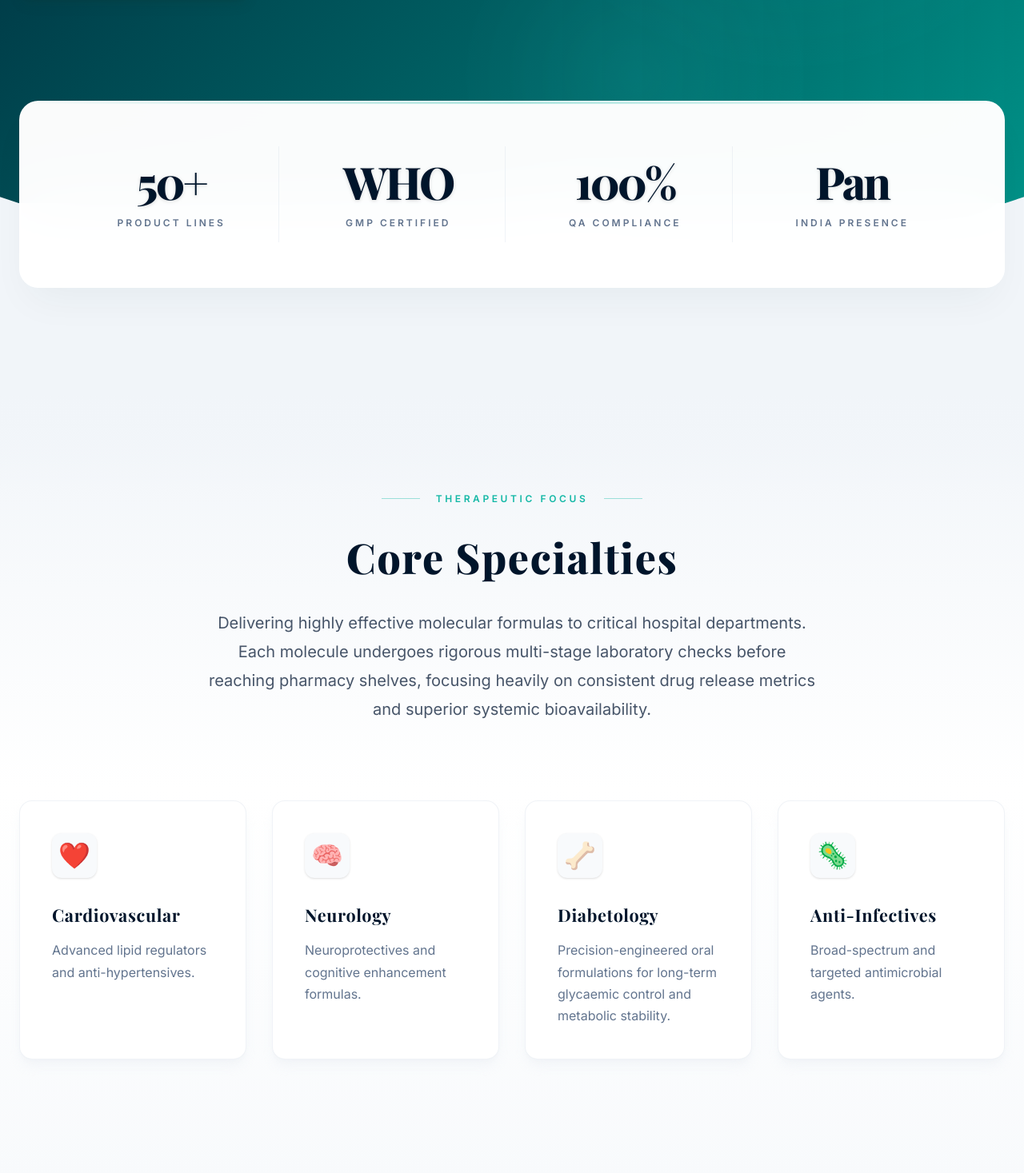
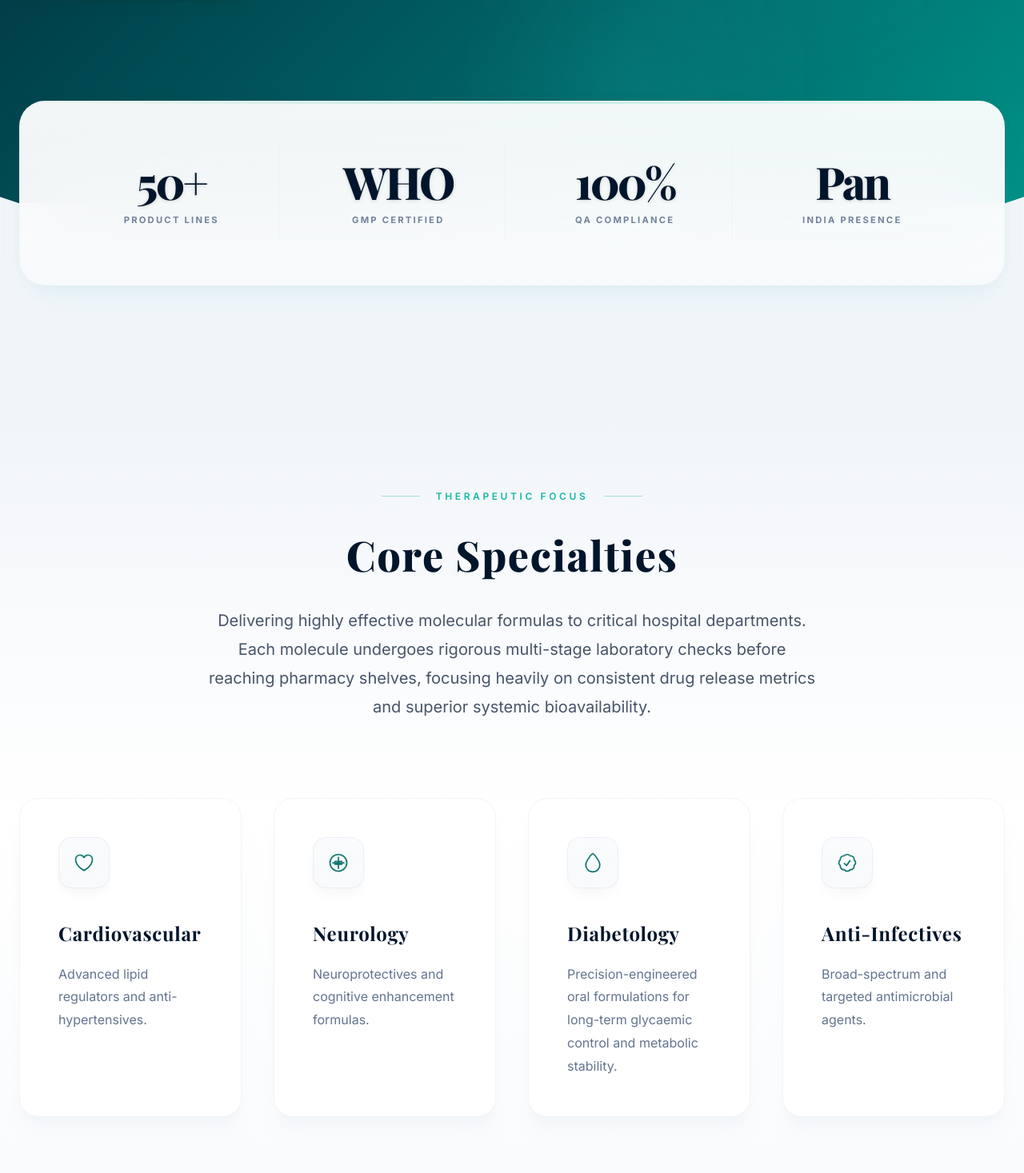
Before and after one commit to anshulsoni1/medileo-website, a Next.js app: page / in a window 1280 px wide. Shown: the part 943-2410 px from the top of the page at 80% size. Built offline with nearby package versions, Linux system fonts and the light colour scheme.

Commit message:
home page completed

```diff
--- a/pages/index.js
+++ b/pages/index.js
@@ -57,33 +57,33 @@ function StatItem({ value, suffix = "", label, delay = 0, type = "number" }) {
     <motion.div
       ref={ref}
       className="text-center px-2 md:px-6 py-4 flex flex-col justify-center items-center group cursor-default"
-      whileHover={{ y: -6, scale: 1.02 }}
-      transition={{ duration: 0.5, ease: [0.22, 1, 0.36, 1] }}
+      whileHover={{ y: -2 }}
+      transition={{ duration: 0.6, ease: [0.16, 1, 0.3, 1] }}
     >
       {type === "number" ? (
         <motion.div
-          initial={{ opacity: 0, scale: 0.85 }}
-          animate={isInView ? { opacity: 1, scale: 1 } : { opacity: 0, scale: 0.85 }}
+          initial={{ opacity: 0, scale: 0.95 }}
+          animate={isInView ? { opacity: 1, scale: 1 } : { opacity: 0, scale: 0.95 }}
           transition={{ duration: 1.2, delay, ease: [0.16, 1, 0.3, 1] }}
-          className="text-5xl md:text-[3.5rem] font-extrabold text-[#00152b] mb-4 font-serif tracking-tighter drop-shadow-sm group-hover:text-[#0f766e] transition-colors duration-500"
+          className="text-5xl md:text-[3.5rem] font-extrabold text-[#00152b] mb-3 font-serif tracking-tighter drop-shadow-sm group-hover:text-[#0f766e] transition-colors duration-500"
         >
           {displayValue}{suffix}
         </motion.div>
       ) : (
         <motion.div
-          initial={{ opacity: 0, scale: 0.85 }}
-          animate={isInView ? { opacity: 1, scale: 1 } : { opacity: 0, scale: 0.85 }}
+          initial={{ opacity: 0, scale: 0.95 }}
+          animate={isInView ? { opacity: 1, scale: 1 } : { opacity: 0, scale: 0.95 }}
           transition={{ duration: 1.2, delay, ease: [0.16, 1, 0.3, 1] }}
-          className="text-5xl md:text-[3.5rem] font-extrabold text-[#00152b] mb-4 font-serif tracking-tighter drop-shadow-sm group-hover:text-[#0f766e] transition-colors duration-500"
+          className="text-5xl md:text-[3.5rem] font-extrabold text-[#00152b] mb-3 font-serif tracking-tighter drop-shadow-sm group-hover:text-[#0f766e] transition-colors duration-500"
         >
           {value}{suffix}
         </motion.div>
       )}
       <motion.div
-        initial={{ opacity: 0, filter: "blur(4px)" }}
-        animate={isInView ? { opacity: 1, filter: "blur(0px)" } : { opacity: 0, filter: "blur(4px)" }}
+        initial={{ opacity: 0, filter: "blur(2px)", y: 5 }}
+        animate={isInView ? { opacity: 1, filter: "blur(0px)", y: 0 } : { opacity: 0, filter: "blur(2px)", y: 5 }}
         transition={{ duration: 1.0, delay: delay + 0.2, ease: [0.16, 1, 0.3, 1] }}
-        className="text-[0.65rem] md:text-xs font-semibold text-slate-500 uppercase tracking-[0.25em] group-hover:text-slate-700 transition-colors duration-500"
+        className="text-[0.65rem] md:text-[0.7rem] font-bold text-slate-500/90 uppercase tracking-[0.2em] group-hover:text-[#0f766e] transition-colors duration-500"
       >
         {label}
       </motion.div>
@@ -97,22 +97,39 @@ function FocusAreas() {
 
   const areas = [
     {
-      emoji: "❤️",
+      icon: (
+        <svg className="w-7 h-7 text-[#0f766e] group-hover:scale-110 transition-transform duration-500 ease-out" fill="none" stroke="currentColor" strokeWidth="1.5" viewBox="0 0 24 24">
+          <path strokeLinecap="round" strokeLinejoin="round" d="M21 8.25c0-2.485-2.099-4.5-4.688-4.5-1.935 0-3.597 1.126-4.312 2.733-.715-1.607-2.377-2.733-4.313-2.733C5.1 3.75 3 5.765 3 8.25c0 7.22 9 12 9 12s9-4.78 9-12z" />
+        </svg>
+      ),
       title: "Cardiovascular",
       desc: "Advanced lipid regulators and anti-hypertensives.",
     },
     {
-      emoji: "🧠",
+      icon: (
+        <svg className="w-7 h-7 text-[#0f766e] group-hover:scale-110 transition-transform duration-500 ease-out" fill="none" stroke="currentColor" strokeWidth="1.5" viewBox="0 0 24 24">
+          <path strokeLinecap="round" strokeLinejoin="round" d="M8.25 10.5h7.5M8.25 13.5h7.5M12 3a9 9 0 100 18 9 9 0 000-18z" />
+          <path strokeLinecap="round" strokeLinejoin="round" d="M12 6v12M6 12h12" />
+        </svg>
+      ),
       title: "Neurology",
       desc: "Neuroprotectives and cognitive enhancement formulas.",
     },
     {
-      emoji: "🦴",
+      icon: (
+        <svg className="w-7 h-7 text-[#0f766e] group-hover:scale-110 transition-transform duration-500 ease-out" fill="none" stroke="currentColor" strokeWidth="1.5" viewBox="0 0 24 24">
+          <path strokeLinecap="round" strokeLinejoin="round" d="M12 21.75c-4.142 0-7.5-3.358-7.5-7.5 0-2.22 1.343-4.992 4.01-8.541C9.697 4.148 10.82 2.656 12 2.25c1.18.406 2.303 1.898 3.49 3.459 2.667 3.549 4.01 6.32 4.01 8.541 0 4.142-3.358 7.5-7.5 7.5z" />
+        </svg>
+      ),
       title: "Diabetology",
       desc: "Precision-engineered oral formulations for long-term glycaemic control and metabolic stability.",
     },
     {
-      emoji: "🦠",
+      icon: (
+        <svg className="w-7 h-7 text-[#0f766e] group-hover:scale-110 transition-transform duration-500 ease-out" fill="none" stroke="currentColor" strokeWidth="1.5" viewBox="0 0 24 24">
+          <path strokeLinecap="round" strokeLinejoin="round" d="M9 12.75L11.25 15 15 9.75M21 12c0 1.268-.63 2.39-1.593 3.068a3.745 3.745 0 01-1.043 3.296 3.745 3.745 0 01-3.296 1.043A3.745 3.745 0 0112 21c-1.268 0-2.39-.63-3.068-1.593a3.746 3.746 0 01-3.296-1.043 3.745 3.745 0 01-1.043-3.296A3.745 3.745 0 013 12c0-1.268.63-2.39 1.593-3.068a3.745 3.745 0 011.043-3.296 3.746 3.746 0 013.296-1.043A3.746 3.746 0 0112 3c1.268 0 2.39.63 3.068 1.593a3.746 3.746 0 013.296 1.043 3.746 3.746 0 011.043 3.296A3.745 3.745 0 0121 12z" />
+        </svg>
+      ),
       title: "Anti-Infectives",
       desc: "Broad-spectrum and targeted antimicrobial agents.",
     },
@@ -155,7 +172,7 @@ function FocusAreas() {
           </motion.p>
         </div>
 
-        <div className="grid md:grid-cols-2 lg:grid-cols-4 gap-8">
+        <div className="grid md:grid-cols-2 lg:grid-cols-4 gap-8 lg:gap-10">
           {areas.map((area, idx) => (
             <motion.div
               key={idx}
@@ -168,33 +185,34 @@ function FocusAreas() {
                   transition: { duration: 1.2, delay: 0.2 + i * 0.12, ease: [0.16, 1, 0.3, 1] }
                 }),
                 hover: {
-                  y: -10,
-                  scale: 1.01,
-                  boxShadow: "0 30px 40px -10px rgba(20,184,166,0.15), 0 10px 15px -5px rgba(20,184,166,0.05)",
-                  transition: { duration: 0.5, ease: [0.22, 1, 0.36, 1] }
+                  y: -4,
+                  boxShadow: "0 30px 60px -15px rgba(15,118,110,0.12), 0 15px 25px -5px rgba(15,118,110,0.08)",
+                  transition: { duration: 0.6, ease: [0.16, 1, 0.3, 1] }
                 }
               }}
               initial="initial"
               animate={isInView ? "visible" : "initial"}
               whileHover="hover"
-              className="bg-white p-10 rounded-2xl border border-slate-200/50 shadow-lg shadow-slate-200/30 relative group cursor-pointer overflow-hidden flex flex-col h-full"
+              className="bg-white p-10 lg:p-12 rounded-[1.5rem] border border-slate-100 shadow-xl shadow-slate-200/20 relative group cursor-pointer overflow-hidden flex flex-col h-full"
             >
               {/* Subtle top accent border line that glows on hover */}
               <motion.div
-                className="absolute top-0 left-0 w-full h-[3px] bg-gradient-to-r from-[#14b8a6] to-[#0d9488] opacity-0 group-hover:opacity-100 transition-opacity duration-500"
+                className="absolute top-0 left-0 w-full h-[3px] bg-gradient-to-r from-[#14b8a6] to-[#0d9488] opacity-0 group-hover:opacity-100 transition-opacity duration-700 ease-out"
               />
 
               <motion.div
-                variants={{ hover: { scale: 1.15, rotate: 5 } }}
-                transition={{ duration: 0.3, ease: "easeOut" }}
-                className="text-[2rem] mb-8 bg-slate-50 w-14 h-14 flex items-center justify-center rounded-xl group-hover:bg-teal-50/50 transition-colors origin-center shadow-sm"
+                variants={{ hover: { scale: 1.05, y: -2 } }}
+                transition={{ duration: 0.5, ease: [0.16, 1, 0.3, 1] }}
+                className="mb-10 bg-gradient-to-br from-slate-50 to-slate-100/50 border border-slate-200/60 shadow-[0_8px_15px_-3px_rgba(0,0,0,0.04)] w-16 h-16 flex items-center justify-center rounded-2xl group-hover:from-teal-50/80 group-hover:to-teal-100/30 group-hover:border-teal-200/60 group-hover:shadow-[0_12px_25px_-5px_rgba(20,184,166,0.15)] transition-all duration-500 relative overflow-hidden"
               >
-                {area.emoji}
+                {/* Subtle internal glare */}
+                <div className="absolute top-0 left-0 w-full h-1/2 bg-gradient-to-b from-white/60 to-transparent opacity-50 pointer-events-none"></div>
+                {area.icon}
               </motion.div>
-              <h3 className="text-xl md:text-[1.35rem] font-bold text-[#00152b] mb-4 font-serif tracking-tight leading-snug">
+              <h3 className="text-xl md:text-[1.5rem] font-bold text-[#00152b] mb-5 font-serif tracking-tight leading-snug group-hover:text-[#0f766e] transition-colors duration-300">
                 {area.title}
               </h3>
-              <p className="text-slate-500 leading-[1.7] text-[0.95rem] md:text-base font-light">
+              <p className="text-slate-500 leading-[1.8] text-[0.95rem] md:text-base font-light">
                 {area.desc}
               </p>
             </motion.div>
@@ -360,12 +378,14 @@ export default function Home() {
       </section>
 
       {/* Stats Section */}
-      <section className="relative z-20 -mt-24 md:-mt-32 max-w-7xl mx-auto px-4 sm:px-6 mb-32">
-        <div className="bg-white/98 backdrop-blur-2xl rounded-3xl shadow-2xl shadow-teal-900/5 p-10 md:p-14 border border-white/80 relative overflow-hidden group/stats">
+      <section className="relative z-20 -mt-20 md:-mt-32 max-w-7xl mx-auto px-4 sm:px-6 mb-32">
+        <motion.div
+          className="bg-gradient-to-b from-white/95 to-slate-50/95 backdrop-blur-3xl rounded-[1.5rem] md:rounded-[2rem] shadow-[0_20px_40px_-15px_rgba(20,184,166,0.1),_0_0_20px_0_rgba(0,0,0,0.03)] hover:shadow-[0_30px_60px_-15px_rgba(15,118,110,0.15)] transition-shadow duration-700 ease-out p-10 md:p-14 border border-slate-100/80 relative overflow-hidden group/stats"
+        >
           {/* Subtle gradient accent line at the top to blend with hero */}
-          <div className="absolute top-0 left-0 w-full h-[3px] bg-gradient-to-r from-transparent via-[#14b8a6]/40 to-transparent opacity-80"></div>
+          <div className="absolute top-0 left-0 w-full h-[3px] bg-gradient-to-r from-transparent via-teal-400/30 to-transparent opacity-80"></div>
 
-          <div className="grid grid-cols-2 md:grid-cols-4 gap-y-12 md:gap-y-0 gap-x-4 md:divide-x divide-slate-200/50 relative z-10">
+          <div className="grid grid-cols-2 md:grid-cols-4 gap-y-12 md:gap-y-0 gap-x-4 md:divide-x divide-slate-200/40 relative z-10">
             {[
               { value: "50", suffix: "+", label: "Product Lines", delay: 0 },
               { value: "WHO", label: "GMP Certified", delay: 0.1, type: "text" },
@@ -375,7 +395,7 @@ export default function Home() {
               <StatItem key={idx} {...stat} />
             ))}
           </div>
-        </div>
+        </motion.div>
       </section>
 
       {/* Focus Areas Section */}
```
